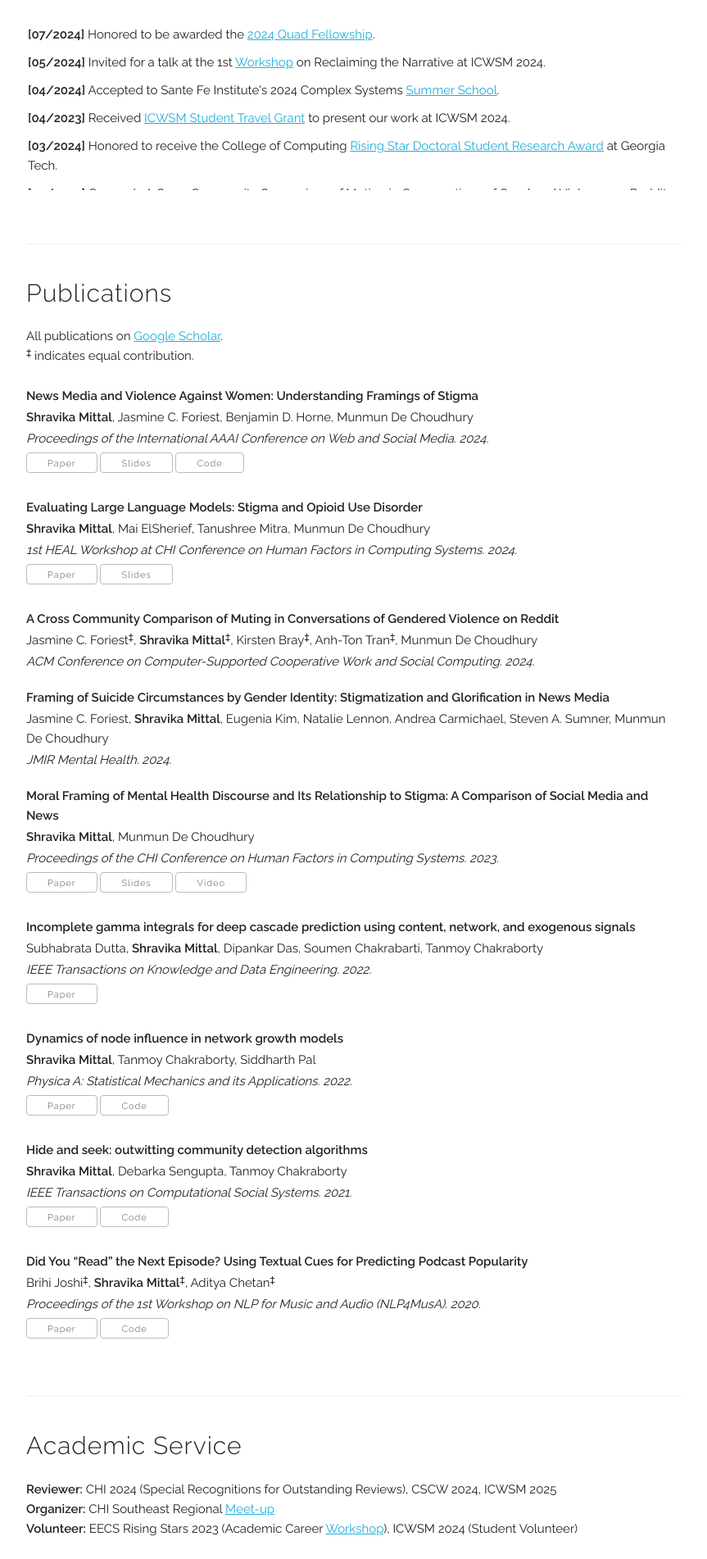
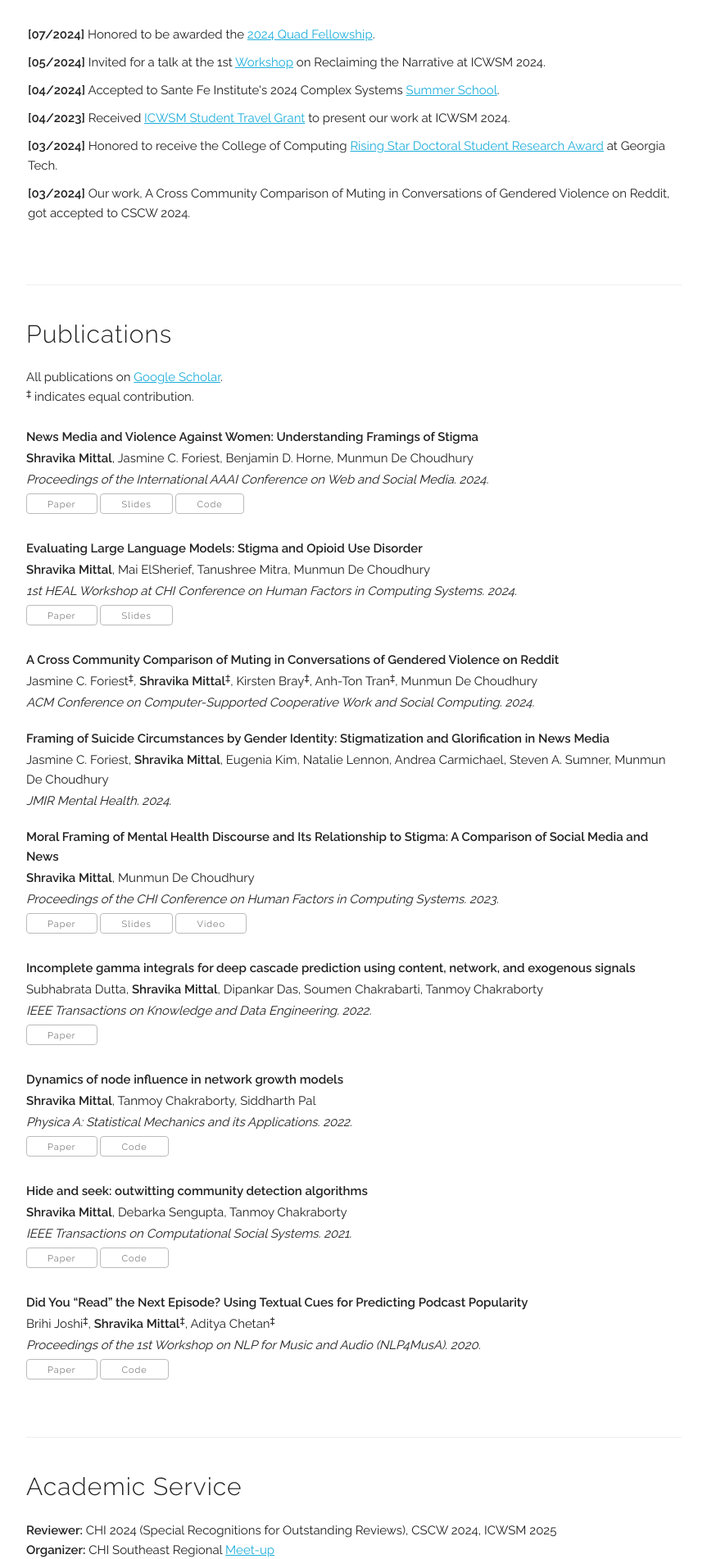
Before and after one commit to mittalshravika/mittalshravika.github.io, a Jekyll site: the page built from index.html, in a window 1280 px wide. Shown: the part 889-2791 px from the top of the page at 82% size, without its empty margins (208-1071 px from the left). Built offline with Jekyll 4.4.1, drawn with Linux system fonts in a browser that asks for light colours; some web fonts are replaced.

Commit message:
Increased the height of news pane

```diff
--- a/index.html
+++ b/index.html
@@ -56,7 +56,7 @@
 <div class="docs-section" id="news">
   <h4>News</h4>
 
-  <UL style="list-style-type: none; padding: 2px; overflow-y: scroll; height:200px;">
+  <UL style="list-style-type: none; padding: 2px; overflow-y: scroll; height:250px;">
 
     <li> <b>[07/2024]</b>
 
```
